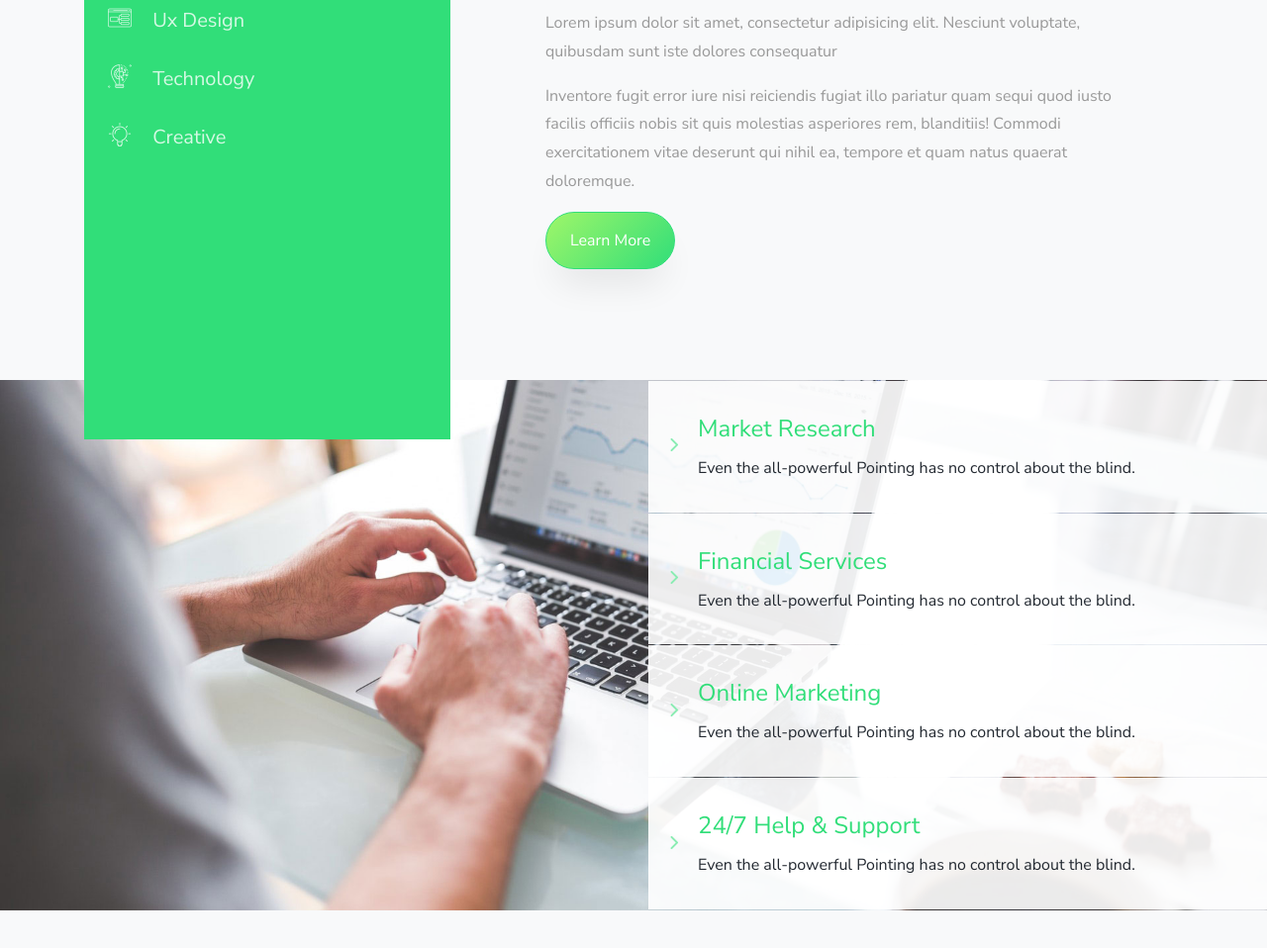
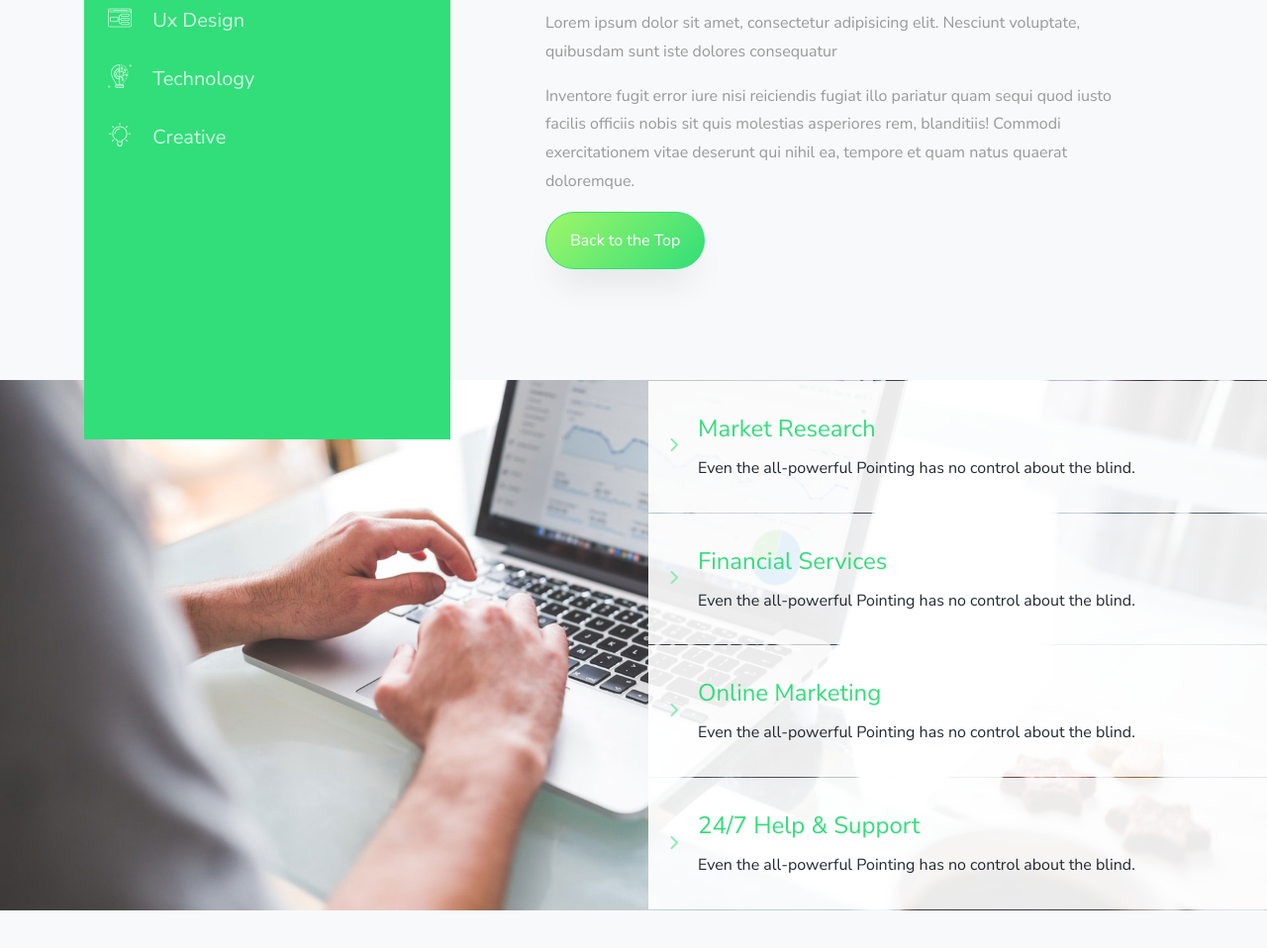
Before and after one commit to reallygooday/hostingwebsite, a plain HTML site: page index.html in a window 1280 px wide. Shown: the part 1095-2053 px from the top of the page at 99% size. Drawn offline with Linux system fonts and the light colour scheme; some packages are replaced by stand-ins of ours; no server answers; files whose address does not match are found by name.

Commit message:
Update index.html

```diff
--- a/index.html
+++ b/index.html
@@ -119,7 +119,7 @@
                 <h2 class="mb-4">Business Strategy</h2>
                 <p>Lorem ipsum dolor sit amet, consectetur adipisicing elit. Nesciunt voluptate, quibusdam sunt iste dolores consequatur</p>
                 <p>Inventore fugit error iure nisi reiciendis fugiat illo pariatur quam sequi quod iusto facilis officiis nobis sit quis molestias asperiores rem, blanditiis! Commodi exercitationem vitae deserunt qui nihil ea, tempore et quam natus quaerat doloremque.</p>
-                <p><a href="#" class="btn btn-primary px-4 py-3">Learn More</a></p>
+                <p><a href="#" class="btn btn-primary px-4 py-3">Back to the Top</a></p>
               </div>
 
               <div class="tab-pane fade py-5" id="v-pills-2" role="tabpanel" aria-labelledby="v-pills-2-tab">
@@ -127,7 +127,7 @@
                 <h2 class="mb-4">Research</h2>
                 <p>Lorem ipsum dolor sit amet, consectetur adipisicing elit. Nesciunt voluptate, quibusdam sunt iste dolores consequatur</p>
                 <p>Inventore fugit error iure nisi reiciendis fugiat illo pariatur quam sequi quod iusto facilis officiis nobis sit quis molestias asperiores rem, blanditiis! Commodi exercitationem vitae deserunt qui nihil ea, tempore et quam natus quaerat doloremque.</p>
-                <p><a href="#" class="btn btn-primary px-4 py-3">Learn More</a></p>
+                <p><a href="#" class="btn btn-primary px-4 py-3">Back to the Top</a></p>
               </div>
 
               <div class="tab-pane fade py-5" id="v-pills-3" role="tabpanel" aria-labelledby="v-pills-3-tab">
```
